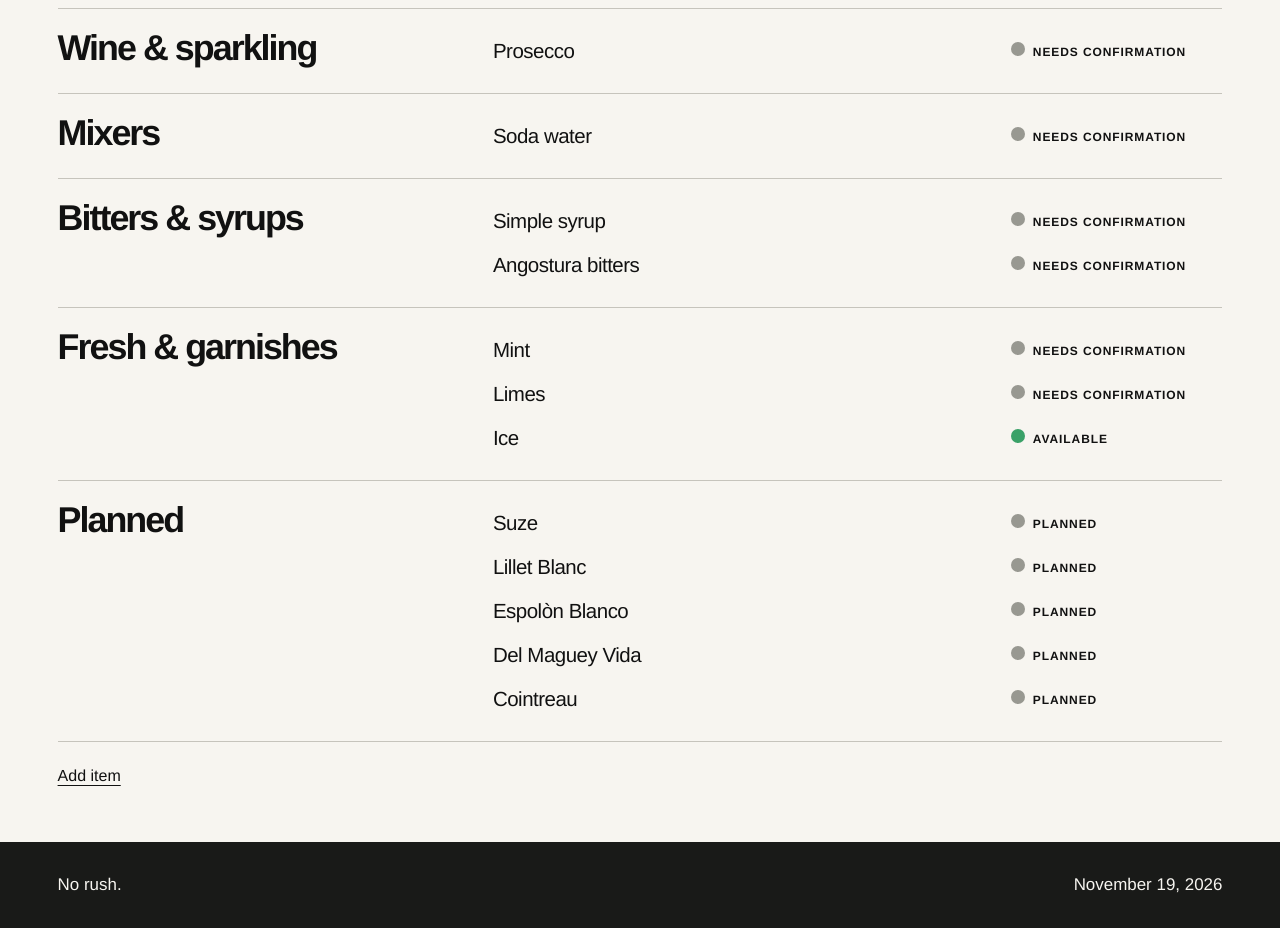
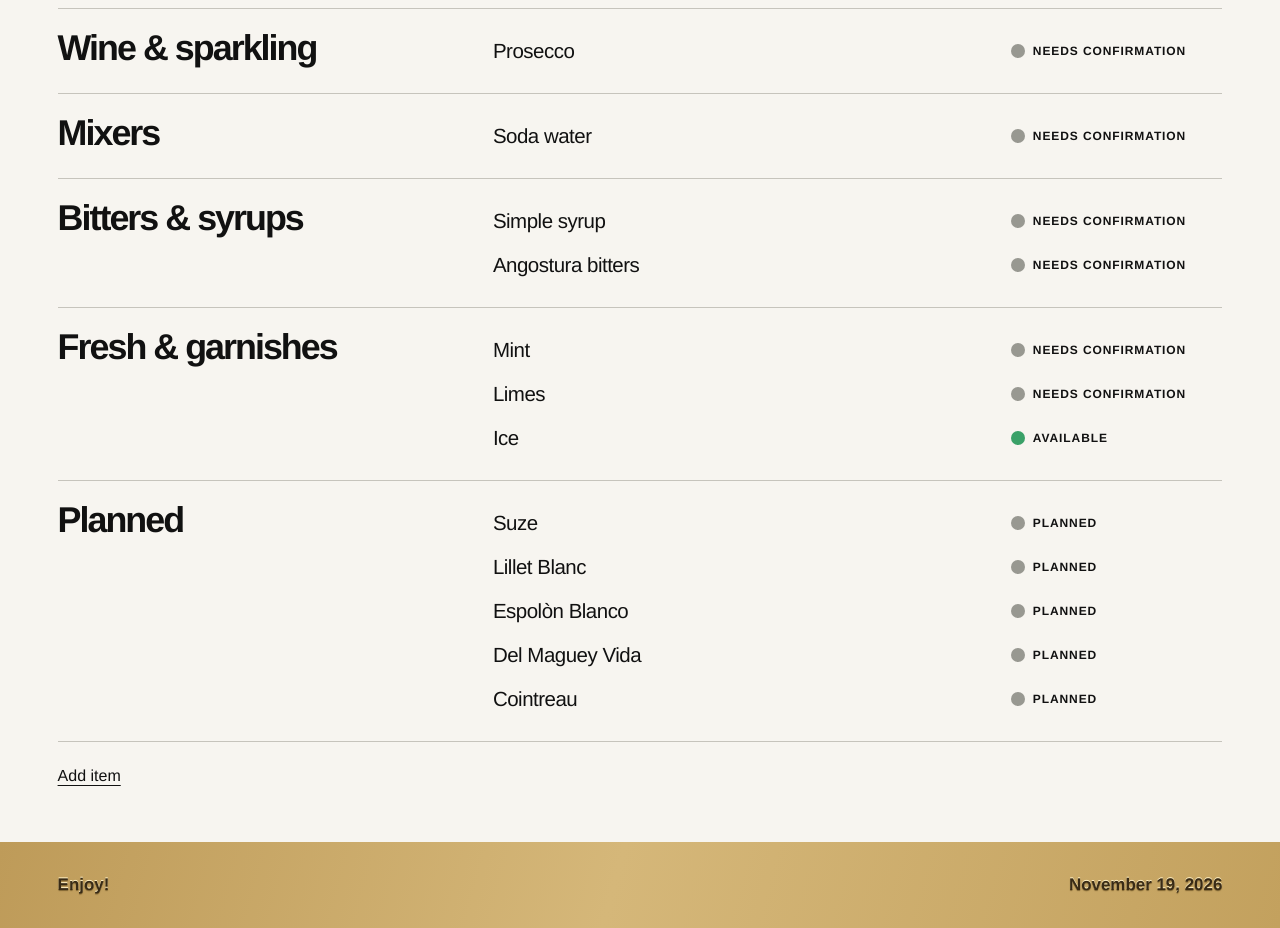
Before and after one commit to aetuzun/bar, a React (Vite) app: page / in a window 1280 px wide. Shown: the part 840-1768 px from the top of the page. Built offline with nearby package versions, Linux system fonts and the light colour scheme.

Commit message:
Center stock dots and introduce the embossed gold Enjoy footer

```diff
--- a/src/main.tsx
+++ b/src/main.tsx
@@ -14,6 +14,7 @@ import {
 import { describe, eligible, inStock, PourRow, type Pour } from "./pours";
 import {
   publishSnapshot,
+  defaultFooter,
   guestMenu,
   guestUrl,
   storage,
@@ -53,7 +54,7 @@ const nyDate = new Intl.DateTimeFormat("en-US", {
   day: "numeric",
   year: "numeric",
 });
-function Footer({ message = "No rush." }: { message?: string }) {
+function Footer({ message = defaultFooter }: { message?: string }) {
   const [date, setDate] = useState(() => nyDate.format(Date.now()));
   useEffect(() => {
     const tick = () => setDate(nyDate.format(Date.now()));
--- a/src/store.ts
+++ b/src/store.ts
@@ -22,6 +22,7 @@ export type BarState = {
   published: Snapshot | null;
 };
 const key = "the-home-bar.beta.v1";
+export const defaultFooter = "Enjoy!";
 const validIds = (value: unknown, extra: string[] = []): string[] =>
   Array.isArray(value)
     ? [
@@ -92,7 +93,7 @@ export function guestUrl(snapshot: Snapshot) {
   url.search = "";
   const params = new URLSearchParams();
   if (snapshot.title !== "Menu") params.set("t", snapshot.title);
-  if (snapshot.footer !== undefined && snapshot.footer !== "No rush.")
+  if (snapshot.footer !== undefined)
     params.set("f", snapshot.footer);
   if (snapshot.pours?.length) params.set("p", JSON.stringify(snapshot.pours));
   url.hash =
@@ -128,7 +129,7 @@ export const storage = {
           ).ready,
       ),
       title: "Menu",
-      footer: "No rush.",
+      footer: defaultFooter,
       published: null,
     };
     try {
@@ -156,7 +157,11 @@ export const storage = {
           data.items.map((i: Item) => "pour:" + i.id),
         ),
         title: typeof data.title === "string" ? data.title : "Menu",
-        footer: typeof data.footer === "string" ? data.footer : "No rush.",
+        footer:
+          typeof data.footer !== "string" ||
+          (!data.footerVersion && data.footer === "No rush.")
+            ? defaultFooter
+            : data.footer,
         published,
       };
     } catch {
@@ -164,6 +169,6 @@ export const storage = {
     }
   },
   save(state: BarState) {
-    localStorage.setItem(key, JSON.stringify(state));
+    localStorage.setItem(key, JSON.stringify({ ...state, footerVersion: 2 }));
   },
 };
--- a/src/style.css
+++ b/src/style.css
@@ -164,7 +164,7 @@ nav a[aria-current]:after,
 }
 .dotted {
   display: inline-flex;
-  align-items: baseline;
+  align-items: center;
   gap: 8px;
   --dot: #989891;
 }
@@ -436,17 +436,17 @@ dialog h2 {
   line-height: 1.5;
 }
 footer {
-  background: #191a18;
-  color: var(--paper);
+  background: #c3a15e;
+  background-image: linear-gradient(105deg, #be9b59, #d5b779 48%, #c3a15e);
+  color: #392b16;
 }
 .foot-inner {
   justify-content: space-between;
   gap: 16px;
   min-height: 86px;
-}
-.foot-inner {
   font-size: var(--nav-size);
-  font-weight: 400;
+  font-weight: 700;
+  text-shadow: 0 -1px 0 #fff0c3, 0 1px 1px #816633;
 }
 .foot-inner span {
   overflow-wrap: anywhere;
```
